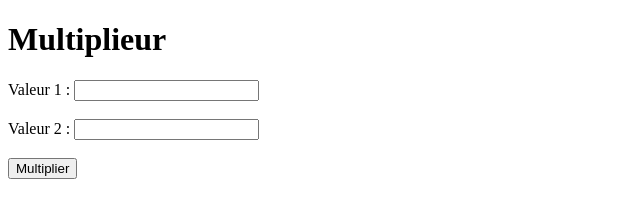
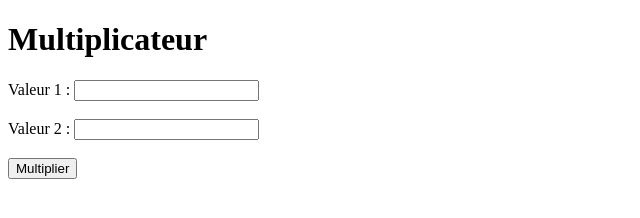
Before and after one commit to kaso888/-Lab-cloud-ECAM, a plain HTML site: page lab/s3/index.html in a window 1280 px wide. Shown: the full height of the page, 0-640 px from the left. Drawn offline with Linux system fonts and the light colour scheme.

Commit message:
Minor fixes

```diff
--- a/lab/s3/index.html
+++ b/lab/s3/index.html
@@ -3,7 +3,7 @@
 
 <head>
     <meta charset="utf-8">
-    <title>Multiplieur</title>
+    <title>Multiplicateur</title>
     <base href="/">
     <meta name="viewport" content="width=device-width, initial-scale=1">
 </head>
@@ -34,7 +34,7 @@
 
 <body>
     <form onsubmit="return setAction(this)" class="form-example">
-        <h1>Multiplieur</h1>
+        <h1>Multiplicateur</h1>
         <div class="form-example">
           <label for="val1">Valeur 1 : </label>
           <input type="number" name="val1" id="val1" required>
```
Also changed, not shown: 2 other files.
